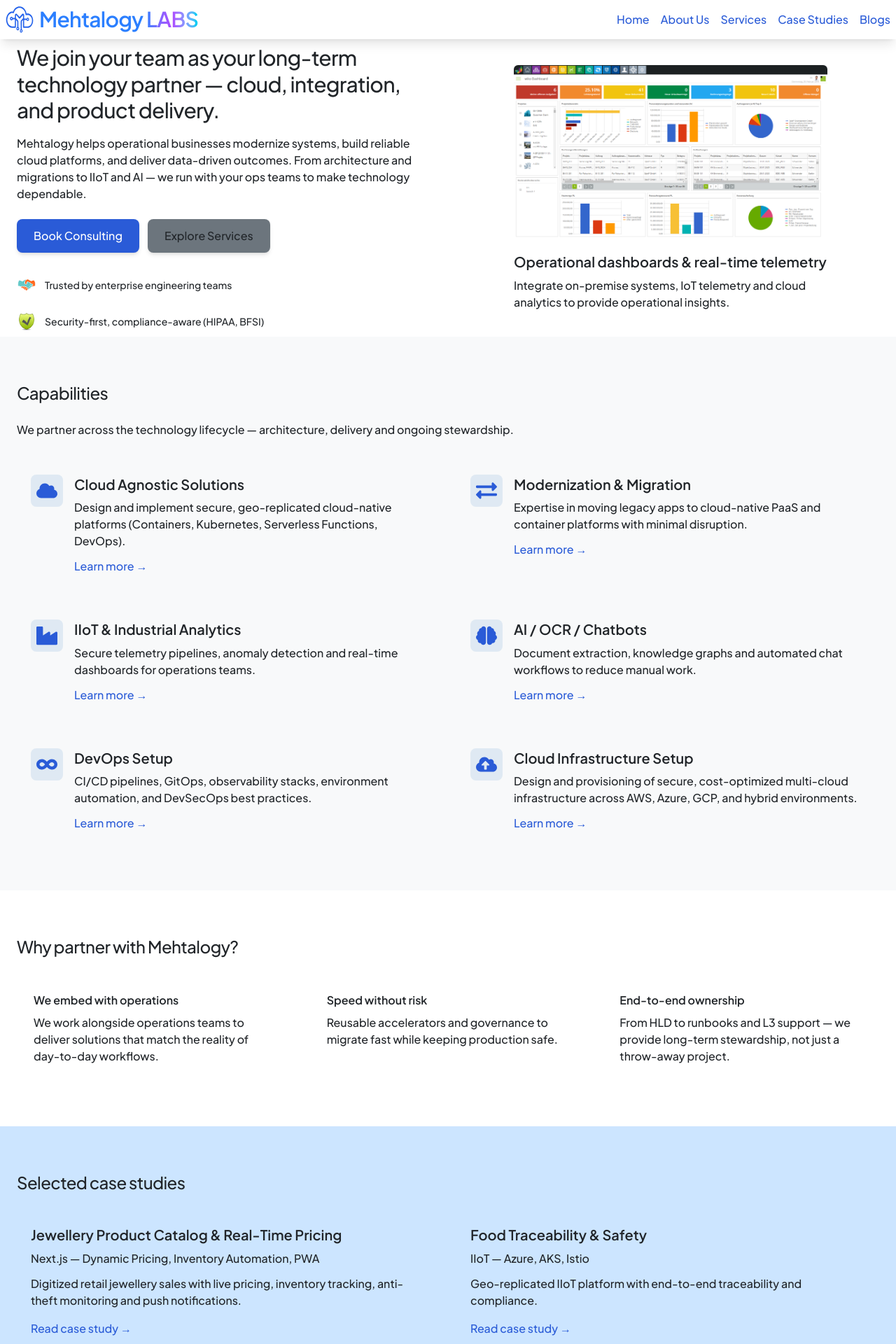
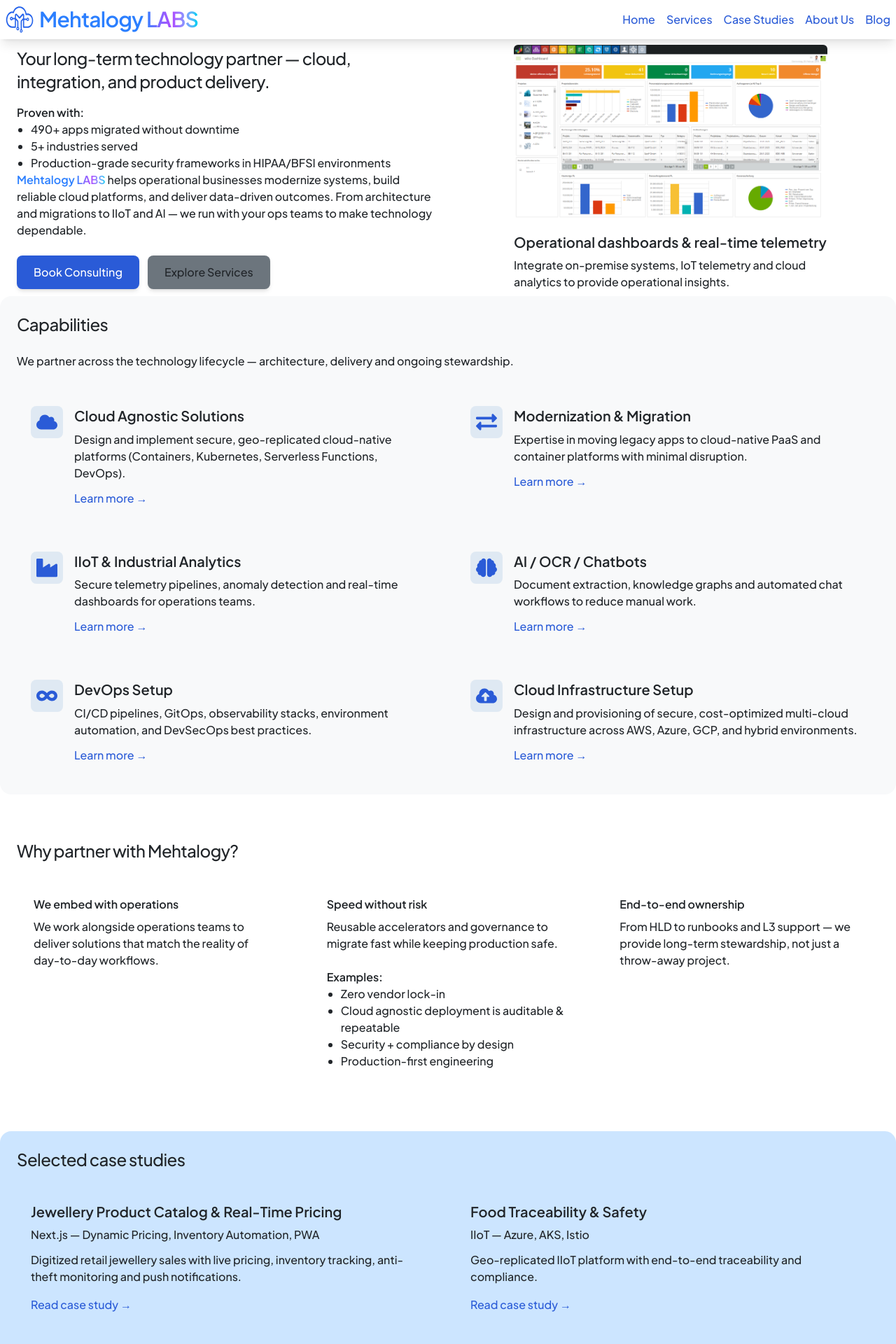
Before and after one commit to vipul-mehtalogy/vipul-mehtalogy.github.io, a Next.js app: page / in a window 1280 px wide. Shown: the top 1920 px of the page at 70% size. Built offline with nearby package versions, Linux system fonts and the light colour scheme.

Commit message:
Blog changes

```diff
--- a/app/blogs/[slug]/page.tsx
+++ b/app/blog/[slug]/page.tsx
@@ -1,7 +1,7 @@
 // app/blogs/[slug]/page.tsx
 import { Metadata } from "next";
 import { notFound } from "next/navigation";
-import { getAllSlugs, getBlogBySlug } from "@/lib/blogs";
+import { getAllSlugs, getBlogBySlug } from "@/lib/blogUtil";
 import Breadcrumb from "@/components/BreadcrumbItem";
 export async function generateStaticParams() {
   return getAllSlugs().map((slug) => ({ slug }));
--- a/app/blogs/page.tsx
+++ b/app/blog/page.tsx
@@ -1,19 +1,17 @@
-// app/blogs/page.tsx
 import Link from "next/link";
-import { getAllBlogs } from "@/lib/blogs";
+import { getAllBlogPosts } from "@/lib/blogUtil";
+import Breadcrumb from "@/components/BreadcrumbItem";
 
-import Breadcrumb from "@/components/BreadcrumbItem";
 export const metadata = {
   title: "Tech Blogs | Mehtalogy LABS",
   description: "Technical blogs on Cloud, Integration, IIoT, Architecture, DevOps, and Software Engineering by Mehtalogy LABS.",
 };
 
-export default function BlogListPage() {
-  const blogs = getAllBlogs();
+export default function BlogPosts() {
+  const blogs = getAllBlogPosts();
 
   return (
     <main className="container mx-auto px-6 ">
-{/* import Breadcrumb from "@/components/BreadcrumbItem"; */}
       <Breadcrumb items={[{ name: "Home", href: "/" }, { name: "Blogs" }]} />
       <h1 className="text-4xl font-bold mb-10">Blogs</h1>
 
@@ -21,7 +19,7 @@
         {blogs.map((b) => (
           <Link
             key={b.slug}
-            href={`/blogs/${b.slug}`}
+            href={`/blog/${b.slug}`}
             className="block p-6 rounded-xl border hover:shadow-md transition"
           >
             <h2 className="text-2xl font-semibold">{b.title}</h2>
--- a/app/globals.css
+++ b/app/globals.css
@@ -114,6 +114,8 @@
   border-radius: 0.25rem;
 }
 
+
+
 /* ==========================================
    CUSTOM UTILITIES
 ========================================== */
--- a/app/page.tsx
+++ b/app/page.tsx
@@ -3,9 +3,10 @@
 import Link from "next/link";
 import Image from "next/image";
 import * as FaIcons from "react-icons/fa";
-import {services} from "@/data/services.json"
-import {caseStudies} from "@/data/case-studies.json"
-import {Service} from "@/data/types"
+import { services } from "@/data/services.json"
+import { caseStudies } from "@/data/case-studies.json"
+import { Service } from "@/data/types"
+import Mehtalogy from "@/components/Mehtalogy"
 
 
 export default function Home() {
@@ -18,12 +19,17 @@
           <div className="grid md:grid-cols-2 gap-10 items-center">
             <div>
 
-              <h1 className="h1 mb-4">
-                We join your team as your long-term technology partner — cloud, integration, and product delivery.
-              </h1>
+              <h2 className="h1 mb-4">
+                Your long-term technology partner — cloud, integration, and product delivery.
+              </h2>
 
-              <p className="lead mb-6">
-                Mehtalogy helps operational businesses modernize systems, build reliable cloud platforms, and deliver data-driven
+              <b>Proven with:</b>
+              <ol className="list-disc pl-5">
+                <li>490+ apps migrated without downtime</li>
+                <li>5+ industries served</li>
+                <li> Production-grade security frameworks in HIPAA/BFSI environments</li>
+              </ol><p className="lead mb-6">
+                <Mehtalogy /> helps operational businesses modernize systems, build reliable cloud platforms, and deliver data-driven
                 outcomes. From architecture and migrations to IIoT and AI — we run with your ops teams to make technology dependable.
               </p>
 
@@ -38,7 +44,7 @@
                 </Link>
               </div>
 
-              <div className="mt-8 flex flex-wrap gap-6 items-center text-sm ">
+              {/* <div className="mt-8 flex flex-wrap gap-6 items-center text-sm ">
                 <div className="flex items-center gap-3">
                   <Image src="/img/trust.png" alt="Trusted" width={28} height={28} />
                   <span>Trusted by enterprise engineering teams</span>
@@ -47,7 +53,7 @@
                   <Image src="/img/shield.png" alt="Security" width={28} height={28} />
                   <span>Security-first, compliance-aware (HIPAA, BFSI)</span>
                 </div>
-              </div>
+              </div> */}
             </div>
 
             <div className="max-w-md mx-auto">
@@ -73,7 +79,7 @@
       </section>
 
       {/* SERVICES */}
-      <section className="py-16 bg-bg-light">
+      <section className="py-6 bg-bg-light rounded-2xl">
         <div className="container mx-auto max-w-content px-6">
           <h2 className="h2 mb-6">Capabilities</h2>
           <p className="mb-8">
@@ -81,13 +87,13 @@
           </p>
 
           <div className="grid grid-cols-1 sm:grid-cols-2 lg:grid-cols-2 gap-6">
-            {services.map((s:Service) =>{
+            {services.map((s: Service) => {
               const Icon = (FaIcons as Record<string, React.ElementType>)[s.icon];
-            return(
+              return (
                 <article key={s.title} className="card card-elevated p-5">
                   <div className="flex items-start gap-4">
                     <div className="p-2 rounded-lg bg-accent/10 flex items-center justify-center">
-                    <Icon className="text-3xl text-primary"/>
+                      <Icon className="text-3xl text-primary" />
                       {/* <Image src={s.icon} alt="" width={28} height={28} /> */}
                     </div>
                     <div>
@@ -98,7 +104,7 @@
                       </Link>
                     </div>
                   </div>
-              </article>            );
+                </article>);
             })}
           </div>
         </div>
@@ -117,7 +123,14 @@
 
             <div className="card p-6">
               <h4 className="font-semibold mb-2">Speed without risk</h4>
-              <p className="">Reusable accelerators and governance to migrate fast while keeping production safe.</p>
+              <p className="">Reusable accelerators and governance to migrate fast while keeping production safe.</p> <br/>
+              <b>Examples:</b>
+              <ul className="list-disc pl-5">
+                <li>Zero vendor lock-in</li>
+                <li>Cloud agnostic deployment is auditable & repeatable</li>
+<li>Security + compliance by design</li>
+<li>Production-first engineering</li>
+              </ul>
             </div>
 
             <div className="card p-6">
@@ -129,7 +142,7 @@
       </section>
 
       {/* CASE STUDIES */}
-      <section className="py-16 bg-bg-accent">
+      <section className="py-6 bg-bg-accent rounded-2xl">
         <div className="container mx-auto max-w-content px-6">
           <h2 className="h2 mb-6">Selected case studies</h2>
           <div className="grid md:grid-cols-2 gap-6">
@@ -191,7 +204,7 @@
       </section> */}
 
       {/* ---------------- CTA SECTION ---------------- */}
-      <section className="py-20 px-6 bg-light text-center">
+      <section className="py-20 px-6 bg-light text-center rounded-2xl">
         <h2 className="text-3xl md:text-4xl font-bold mb-4">Let’s Build Your Next Innovation</h2>
         <p className="text-lg mb-8 max-w-2xl mx-auto">
           Whether you are scaling operations or modernizing your tech stack, Mehtalogy is ready to partner with you.
--- a/app/sitemap.ts
+++ b/app/sitemap.ts
@@ -1,6 +1,6 @@
 export const dynamic = "force-static";
 
-import { getAllBlogs } from "@/lib/blogs";
+import { getAllBlogs } from "@/lib/blogUtil";
 import type { BlogMeta } from "@/data/types";
 
 
--- a/data/catalog.json
+++ b/data/catalog.json
@@ -1,9 +1,9 @@
 {
     "navLinks": [
-    {"text": "Home", "link": "/" },
-    {"text": "About Us", "link": "/about" },
-    {"text": "Services", "link": "/services" },
-    {"text": "Case Studies", "link": "/case-studies" },
-    {"text": "Blogs", "link": "/blogs" }
+    {"text": "Home", "link": "/", "nav":true },
+    {"text": "Services", "link": "/services" , "nav":true},
+    {"text": "Case Studies", "link": "/case-studies" , "nav":true},
+    {"text": "About Us", "link": "/about" , "nav":true},
+    {"text": "Blog", "link": "/blog" , "nav":false}
   ]
 }
--- a/lib/blogs.ts
+++ b/lib/blogUtil.ts
@@ -13,7 +13,7 @@
 
 const BLOG_DIR = path.join(process.cwd(), "content/blogs");
 
-export function getAllBlogs(): BlogMeta[] {
+export function getAllBlogPosts(): BlogMeta[] {
     const dirs = fs.readdirSync(BLOG_DIR);
 
     const blogs = dirs.map((slug) => {
@@ -35,7 +35,7 @@
     return blogs.sort((a, b) => +new Date(b.date) - +new Date(a.date));
 }
 
-export async function getBlogBySlug(slug: string){
+export async function getBlogPostBySlug(slug: string){
     const filePath = path.join(BLOG_DIR, slug, "index.md");
     const file = fs.readFileSync(filePath, "utf-8");
 
```
Also changed, not shown: 1 other file (tests, documents, lock files or other folders). Lines whose indentation alone changed are shown as unchanged.
